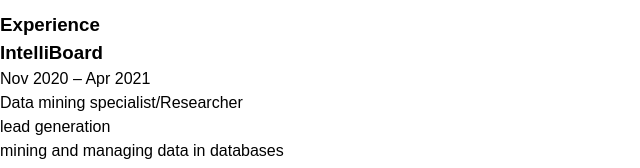
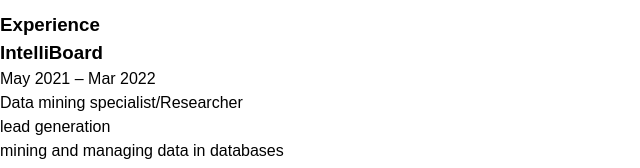
Before and after one commit to oleg7177/homepage, a plain HTML site: page index.html in a window 1280 px wide. Shown: the part 631-799 px from the top of the page, 0-640 px from the left. Drawn offline with Linux system fonts and the light colour scheme.

Commit message:
Wrong employment date fixed

```diff
--- a/index.html
+++ b/index.html
@@ -74,7 +74,7 @@
   <div class="experiences__company">
     <div class="experiences__company-header">
       <h3 class="experiences__company-header-name">IntelliBoard</h3>
-      <span class="experiences__company-header-durability">Nov 2020 – Apr 2021</span>
+      <span class="experiences__company-header-durability">May 2021 – Mar 2022</span>
 
     </div>
 
```
